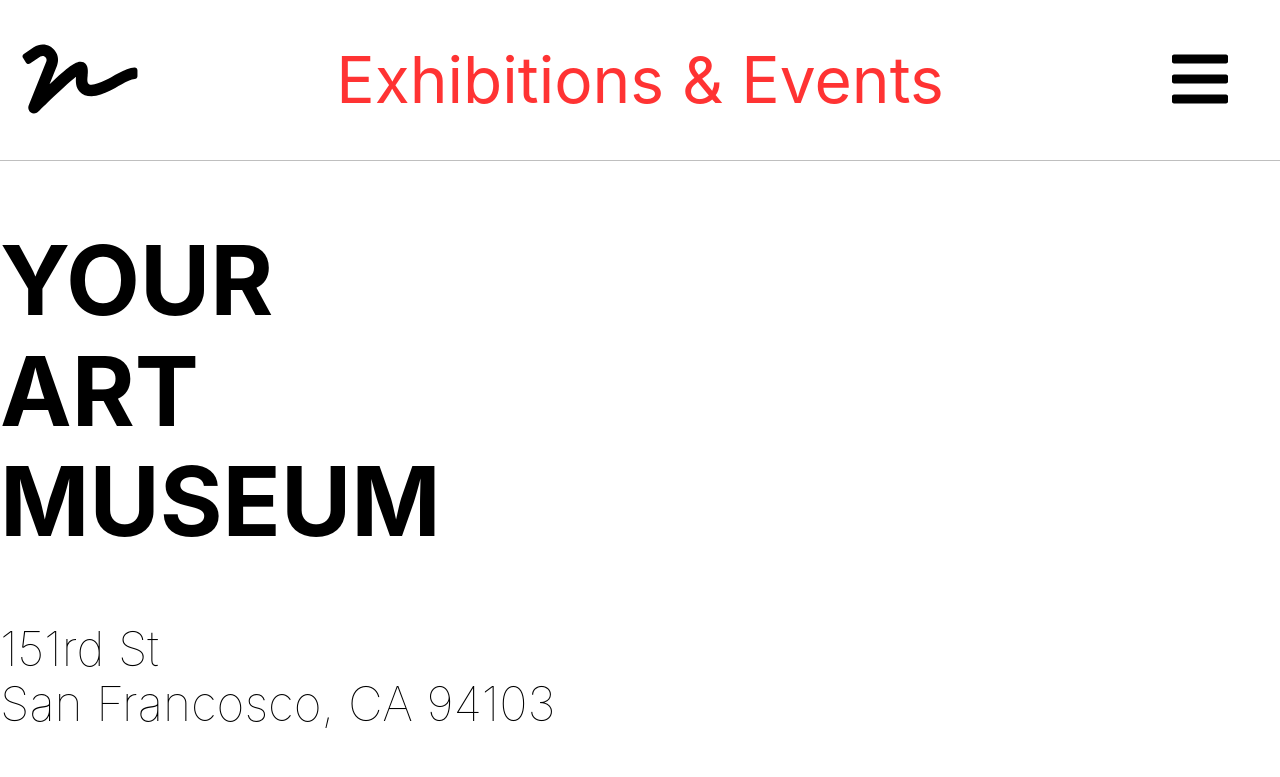
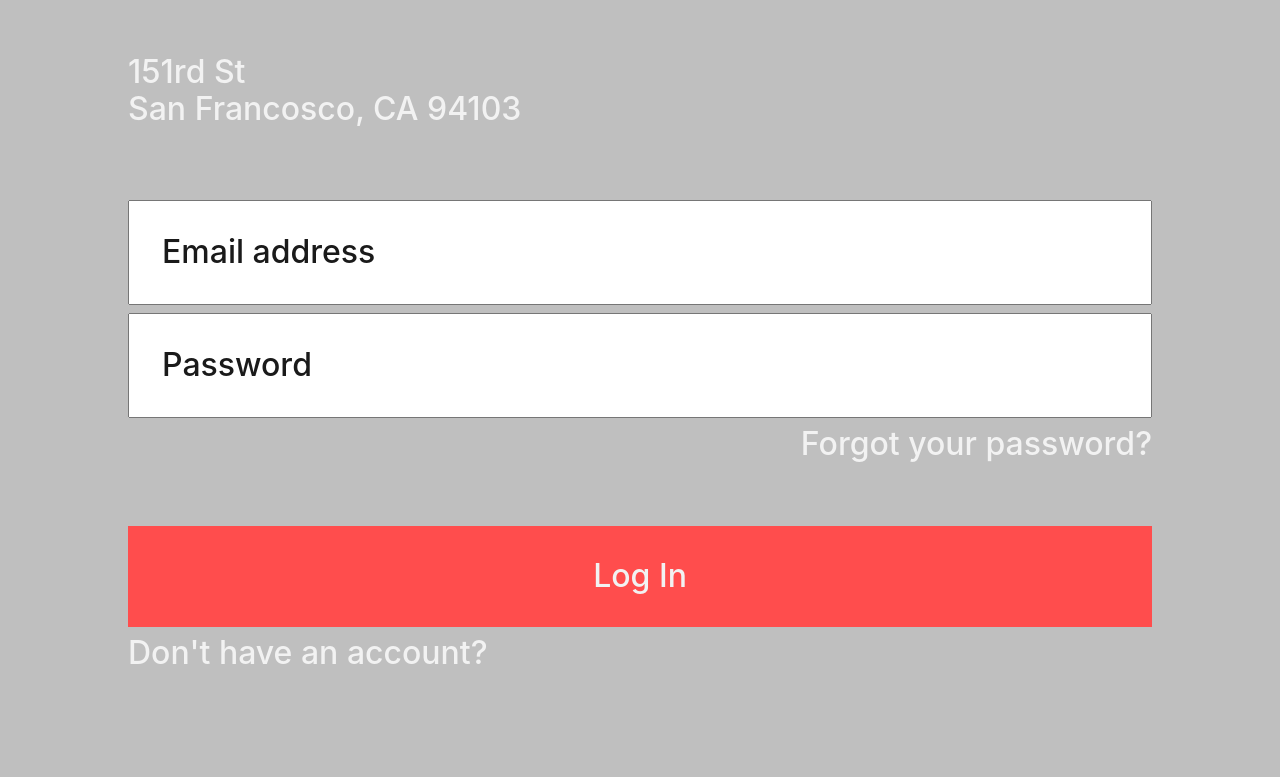
Before and after one commit to pfrancug/museum, a React app: page /login in a window 1280 px wide. Shown: the top 777 px of the page. Built offline with nearby package versions, Linux system fonts and the light colour scheme.

Commit message:
add login panel

```diff
--- a/src/components/LoginPage.js
+++ b/src/components/LoginPage.js
@@ -1,9 +1,14 @@
 import React from 'react'
+import { NavLink } from 'react-router-dom'
 
 class LoginPage extends React.Component {
     constructor(props) {
         super(props)
     }
+
+    // routeChange() {
+    //     const path
+    // }
 
     render() {
         return (
@@ -11,12 +16,12 @@ class LoginPage extends React.Component {
                 <h1 className="login__header">YOUR<br />ART<br />MUSEUM</h1>
                 <p className="login__address">151rd St<br />San Francosco, CA 94103</p>
                 <div className="login__credentials">
-                    <input className="login__email" type="text" placeholder="Email address" />
+                    <input className="login__email" type="email" placeholder="Email address" />
                     <input className="login__password" type="password" placeholder="Password" />
                 </div>
-                <a className="login__reset-password">Forgot your password?</a>
-                <button className="login__button">Log In</button>
-                <a className="login__create-account">Don't have an account?</a>
+                <NavLink className="login__reset-password" to='/account-recovery'>Forgot your password?</NavLink>
+                <NavLink className="login__button" to='/'>Log In</NavLink>
+                <NavLink className="login__create-account" to='/create-account'>Don't have an account?</NavLink>
             </div>
         )
     }
--- a/src/styles/components/_login.scss
+++ b/src/styles/components/_login.scss
@@ -1,3 +1,80 @@
+* {
+  box-sizing: border-box;
+}
+
 .login {
-    background-image: url("../../images/woman.jpg");
+  background-color: $grey;
+  min-height: 100vh;
+  left: 0;
+  position: absolute;
+  margin: 0 auto;
+  padding: 128px;
+  bottom: 0;
+  width: 100vw;
+  z-index: 9999;
 }
+
+.login > * {
+  display: block;
+}
+
+.login__header {
+  color: $offwhite;
+  font-weight: 400;
+  margin: 480px 0 0;
+}
+
+.login__address {
+  color: $offwhite;
+  font-size: $xs-size-mobile;
+  font-weight: 500;
+  margin: 64px 0 0;
+}
+
+.login__credentials {
+  margin: 64px 0 0;
+}
+
+.login__email,
+.login__password {
+  color: $offblack;
+  font-size: $xs-size-mobile;
+  font-weight: 500;
+  margin: 8px 0 0;
+  padding: 32px;
+  width: 100%;
+}
+
+.login__email::placeholder,
+.login__password::placeholder {
+  color: $offblack;
+}
+
+.login__reset-password {
+  color: $offwhite;
+  font-size: $xs-size-mobile;
+  font-weight: 500;
+  margin: 8px 0 0;
+  text-align: right;
+  text-decoration: none;
+}
+
+.login__button {
+  background-color: $red;
+  color: $offwhite;
+  font-size: $xs-size-mobile;
+  font-weight: 500;
+  margin: 64px 0 0;
+  padding: 32px;
+  text-align: center;
+  text-decoration: none;
+  width: 100%;
+}
+
+.login__create-account {
+  color: $offwhite;
+  font-size: $xs-size-mobile;
+  font-weight: 500;
+  margin: 8px 0 0;
+  text-decoration: none;
+}
--- a/src/styles/core/_settings.scss
+++ b/src/styles/core/_settings.scss
@@ -1,4 +1,5 @@
-$red: #ff3333;
+$red: #ff4d4d;
+$offblack: #1a1a1a;
 $offwhite: #f2f2f2;
 $grey: #bfbfbf;
 
@@ -7,6 +8,7 @@ $m-size: 3.2rem;
 $l-size: 4.8rem;
 $xl-size: 6.4rem;
 
+$xs-size-mobile: 3.2rem;
 $s-size-mobile: 4.8rem;
 $m-size-mobile: 6.4rem;
 $l-size-mobile: 9.2rem;
--- a/src/styles/styles.scss
+++ b/src/styles/styles.scss
@@ -2,3 +2,4 @@
 @import "./core/base";
 @import "./components/header";
 @import "./components/menu";
+@import "./components/login";
```
